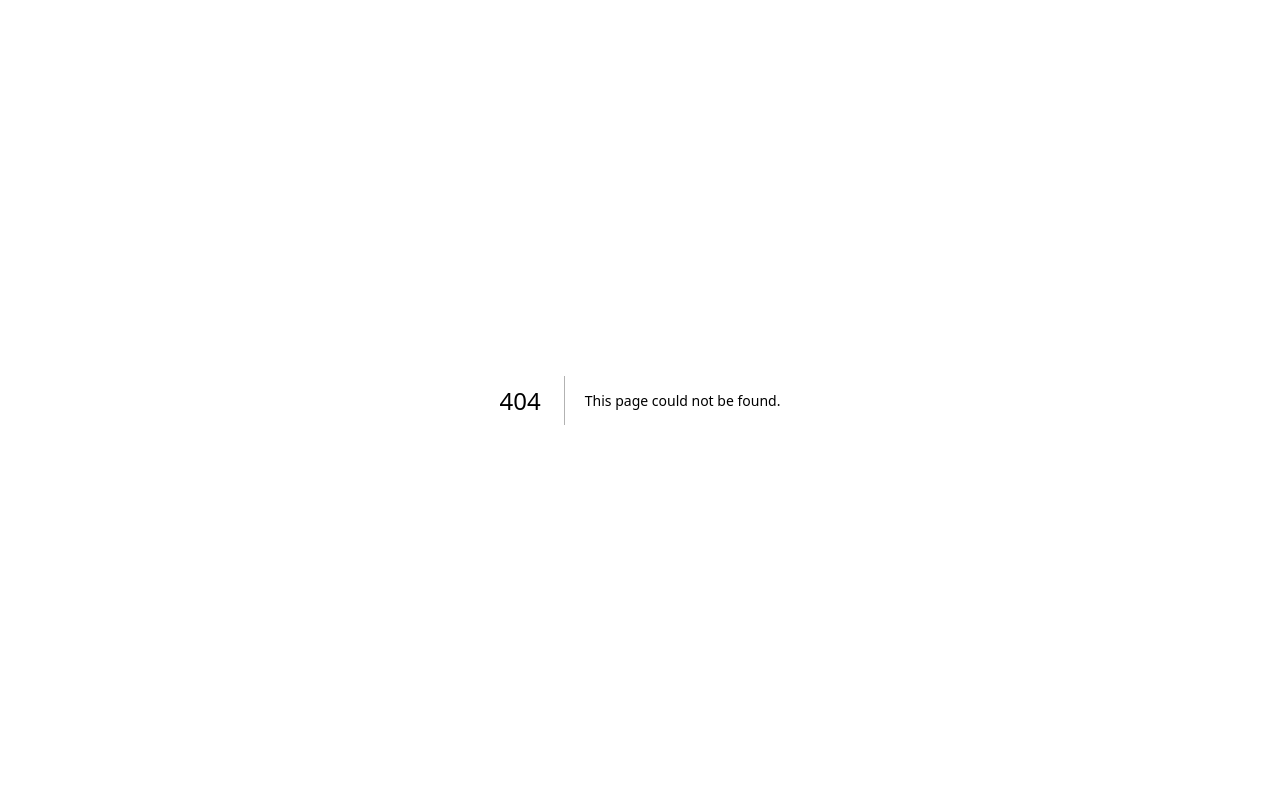
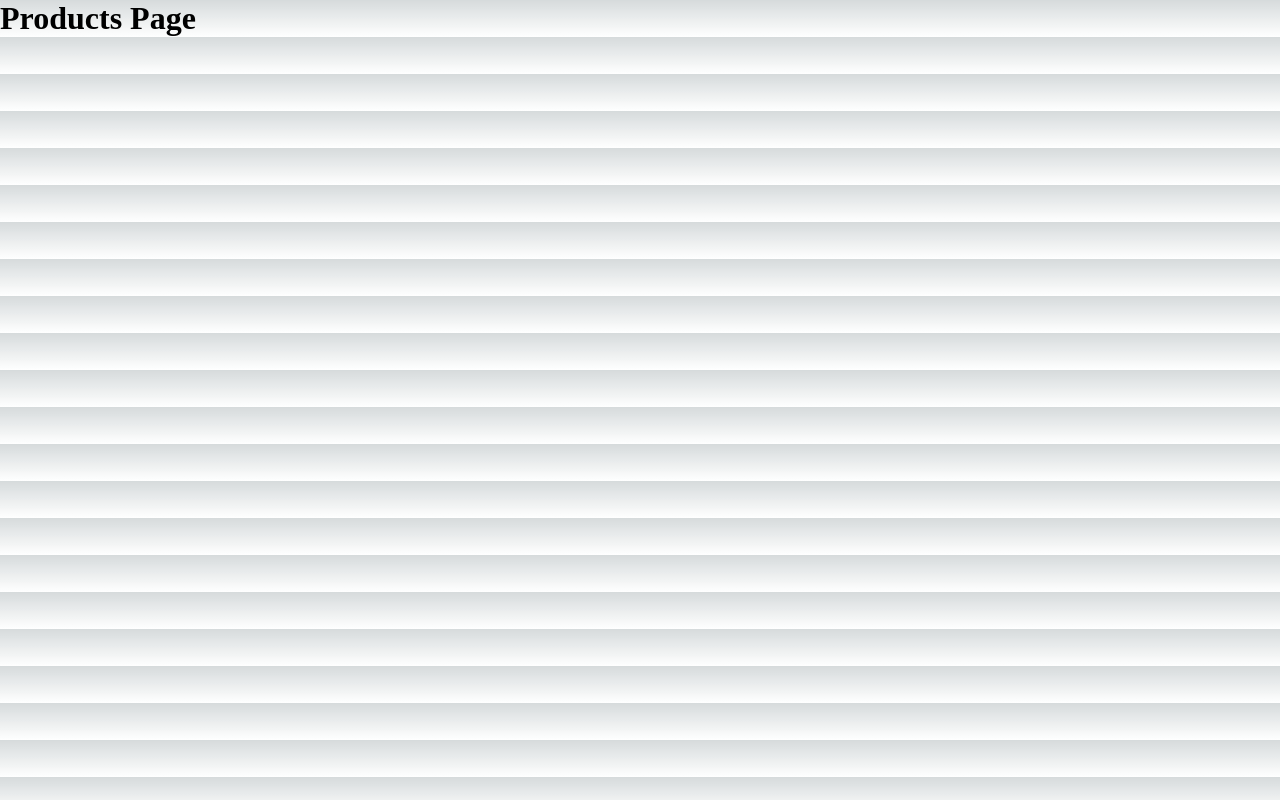
Before and after one commit to schatzen/next-app, a Next.js app: page /products in a window 1280 px wide. Before the commit this address had no page. Built offline with nearby package versions, Linux system fonts and the light colour scheme.

Commit message:
Dynamic Routing

```diff
--- /dev/null
+++ b/src/app/products/page.tsx
@@ -0,0 +1,3 @@
+export default function ProductsPage() {
+  return <h1>Products Page</h1>;
+}
```
Also changed, not shown: src/app/products/[slug]/page.tsx (added, +9 -0 lines).
